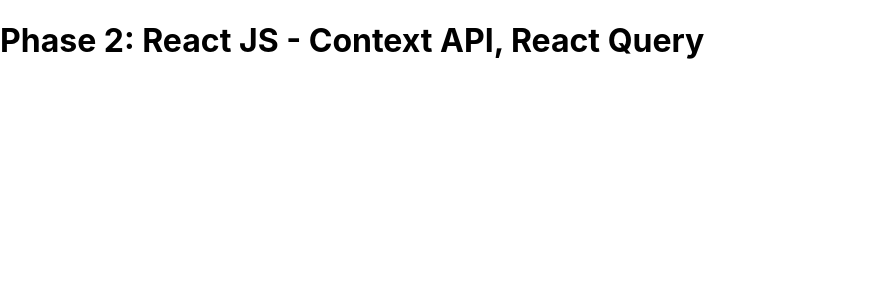
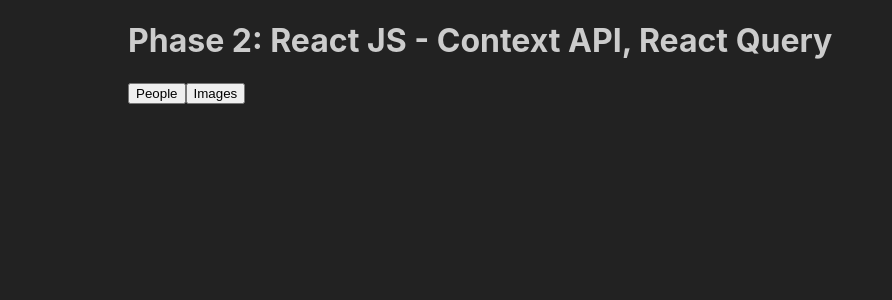
Before and after one commit to React-JS-Folder/full-react-js-techbase-2-2022, a React (Create React App) app: page / in a window 1280 px wide. Shown: the top 300 px of the page, without its empty margins (0-892 px from the left). Built offline with nearby package versions, Linux system fonts and the light colour scheme.

Commit message:
React Query - useQuery - multiple fetching with 2 buttons-My app - with style

```diff
--- /dev/null
+++ b/src/App.css
@@ -0,0 +1,29 @@
+body {
+   width: 80%;
+   background-color: #222;
+   color: #ccc;
+   margin: auto;
+}
+.card {
+   width: 65%;
+   padding: 10px 50px;
+   background-color: rgb(3, 3, 3);
+   border-radius: 20px;
+   margin: 20px auto;
+   display: flex;
+   justify-content: space-between;
+   align-items: center;
+
+}
+h3 {
+   font-size: 22px;
+   color: rgb(99, 172, 5);
+}
+
+/* ----------------------
+Images
+ */
+ .gallery {
+   display: flex;
+   flex-wrap: wrap;
+ }
--- a/src/App.js
+++ b/src/App.js
@@ -1,8 +1,36 @@
+import People from './components/People'
+import Images from './components/Images'
+import {QueryClientProvider, QueryClient} from 'react-query'
+import './App.css'
+import { useState } from 'react'
+const queryClient = new QueryClient();
+
 
 function App() {
+  const [peopleList, setPeopleList] = useState(false);
+  const [imagesList, setImagesList] = useState(false);
+
   return (
+
     <div className="App">
-      <h1>Phase 2: React JS - Context API, React Query </h1>
+            <h1>Phase 2: React JS - Context API, React Query </h1>
+            <QueryClientProvider client={queryClient} >
+                <button onClick={() => {
+                  setPeopleList(true);
+                  setImagesList(false);
+                }}>
+                  People
+                </button>
+                <button onClick={() => {
+                  setPeopleList(false);
+                  setImagesList(true);
+                }} >
+                  Images
+                </button>
+          {peopleList && <People />}
+          {imagesList && <Images />}
+
+      </QueryClientProvider>
     </div>
   );
 }
--- /dev/null
+++ b/src/components/Image.jsx
@@ -0,0 +1,13 @@
+import React from 'react'
+
+export default function Image(props) {
+   const {eachImage} = props;
+
+   console.log(eachImage.thumbnailUrl);
+
+   return (
+
+         <img src={eachImage.thumbnailUrl} />
+   )
+
+}
--- /dev/null
+++ b/src/components/Images.jsx
@@ -0,0 +1,30 @@
+import React from 'react'
+import { useQuery } from 'react-query'
+import Image from './Image';
+
+
+const fetchImages = async () => {
+   const res = await fetch('https://jsonplaceholder.typicode.com/photos');
+   // console.log(res.json());
+   return res.json();
+}
+
+
+export default function Images() {
+   const {isLoading, data, status} = useQuery("Images", fetchImages);
+
+   return (
+      <div className="gallery">
+         {isLoading && 'Loading...'}
+         {data && data.map((eachImage) => {
+            return (
+               <>
+                  <Image key={eachImage.id} eachImage={eachImage} />
+               </>
+            )
+
+         })}
+
+      </div>
+   )
+}
--- /dev/null
+++ b/src/components/People.jsx
@@ -0,0 +1,26 @@
+import React from 'react'
+import { useQuery } from 'react-query'
+import Person from './Person';
+
+const fetchPeople = async () => {
+   const res = await fetch('https://jsonplaceholder.typicode.com/users')
+   return res.json()
+
+}
+
+export default function People() {
+   const {isLoading, data, status} = useQuery('description', fetchPeople);
+
+   return (
+      <div>
+         {isLoading && 'Loading...'}
+
+         {data && data.map((eachData) => {
+            return (
+                  <Person key={eachData.id} eachData={eachData} />
+               )
+         })}
+
+      </div>
+   )
+}
--- /dev/null
+++ b/src/components/Person.jsx
@@ -0,0 +1,13 @@
+import React from 'react'
+
+export default function Person(props) {
+   const {eachData} = props;
+   return (
+      <div className="card">
+         <h3>{eachData.id}</h3>
+         <p>{eachData.name}</p>
+         <p>{eachData.username}</p>
+         <p>{eachData.email}</p>
+      </div>
+   )
+}
```
